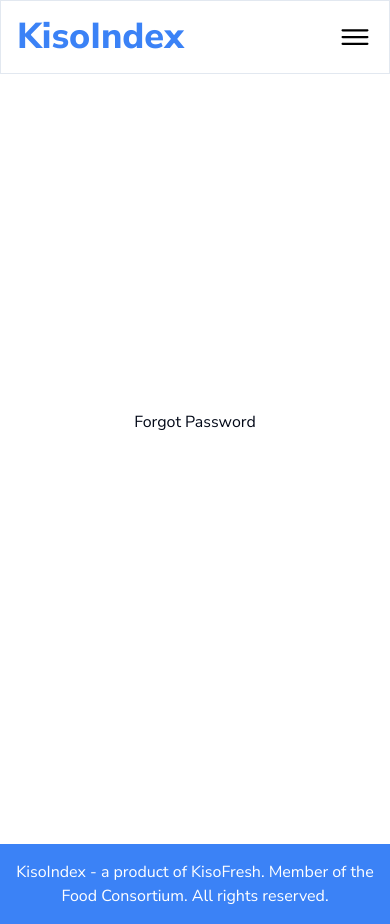
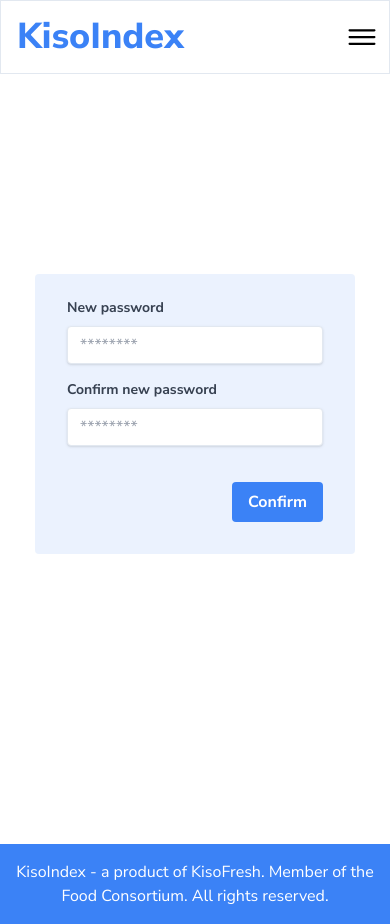
Before and after one commit to OpiniIsaac/kisofresh-frontEnd, a Next.js app: page /forgotpassword in a window 390 px wide. Built offline with nearby package versions, Linux system fonts and the light colour scheme.

Commit message:
added redux to handle state in user login, used redux to handle state of header and user account, added forgot password page, optimised login page,

```diff
--- a/app/(auth)/forgotpassword/page.tsx
+++ b/app/(auth)/forgotpassword/page.tsx
@@ -1,9 +1,61 @@
-import React from 'react'
+"use client";
+
+import { Login } from "@/lib/features/accountHandle/loginSlice";
+import Link from "next/link";
+import React from "react";
+import { useDispatch } from "react-redux";
 
 export default function page() {
+  const dispatch = useDispatch();
   return (
-    <div className='w-screen h-screen flex justify-center items-center'>
-      Forgot Password
+    <div className="w-screen h-screen flex justify-center items-center">
+      <div className="w-full max-w-xs ">
+        <form className="bg-blue-500/10 hover:shadow-md rounded px-8 pt-6 pb-8 mb-4">
+          <div className="mb-4">
+            <label
+              className="block text-gray-700 text-sm font-bold mb-2"
+              htmlFor="new password"
+            >
+              New password
+            </label>
+            <input
+              className="shadow appearance-none border rounded w-full py-2 px-3 text-gray-700 leading-tight focus:outline-none focus:shadow-outline"
+              id="new password"
+              type="password"
+              placeholder="********"
+            />
+          </div>
+          <div className="mb-6">
+            <label
+              className="block text-gray-700 text-sm font-bold mb-2"
+              htmlFor="confirm new password"
+            >
+             Confirm new password
+            </label>
+            <input
+              className="shadow appearance-none border  rounded w-full py-2 px-3 text-gray-700 mb-3 leading-tight focus:outline-none focus:shadow-outline"
+              id="confirm new password"
+              type="password"
+              placeholder="********"
+            />
+          </div>
+          <div className="flex justify-end w-full">
+            <button
+              className="bg-blue-500 hover:bg-blue-700 text-white font-bold py-2 px-4 rounded focus:outline-none focus:shadow-outline"
+              type="button"
+              onClick={() => dispatch(Login())}
+            >
+              Confirm
+            </button>
+            {/* <Link
+              className="inline-block align-baseline font-bold text-sm text-blue-500 hover:text-blue-800"
+              href="/forgotpassword"
+            >
+              Forgot Password?
+            </Link> */}
+          </div>
+        </form>
+      </div>
     </div>
-  )
+  );
 }
--- a/app/(auth)/login/page.tsx
+++ b/app/(auth)/login/page.tsx
@@ -1,7 +1,12 @@
+"use client";
+
+import { Login } from "@/lib/features/accountHandle/loginSlice";
 import Link from "next/link";
 import React from "react";
+import { useDispatch } from "react-redux";
 
 export default function page() {
+  const dispatch = useDispatch();
   return (
     <div className="w-screen h-screen flex justify-center items-center">
       <div className="w-full max-w-xs ">
@@ -38,6 +43,7 @@ export default function page() {
             <button
               className="bg-blue-500 hover:bg-blue-700 text-white font-bold py-2 px-4 rounded focus:outline-none focus:shadow-outline"
               type="button"
+              onClick={() => dispatch(Login())}
             >
               Sign In
             </button>
@@ -48,6 +54,13 @@ export default function page() {
               Forgot Password?
             </Link>
           </div>
+          <div className="flex justify-center pt-6 text-sm">
+            Don't have an account?
+            <span className="hover:underline hover:cursor-pointer">
+              {" "}
+              SignUp
+            </span>
+          </div>
         </form>
       </div>
     </div>
--- a/app/PriceAnalysis&Tracking/layout.tsx
+++ b/app/PriceAnalysis&Tracking/layout.tsx
@@ -8,7 +8,7 @@ export default function layout({ children }: { children: React.ReactNode }) {
       <Container>
         <div className="flex">
           <SideNav />
-          <div className="w-full mt-32 md:mt-20 mb-10 rounded-lg mx-0 md:ms-64 border bg-blue-500/5">
+          <div className="w-full mt-32 md:mt-20 mb-10 md:mb-20 rounded-lg mx-0 md:ms-64 border bg-blue-500/5">
             {children}
           </div>
         </div>
--- /dev/null
+++ b/app/StoreProvider.tsx
@@ -0,0 +1,17 @@
+"use client";
+import { useRef } from "react";
+import { Provider } from "react-redux";
+import { makeStore, AppStore } from "../lib/store";
+
+export default function StoreProvider({
+  children,
+}: {
+  children: React.ReactNode;
+}) {
+  const storeRef = useRef<AppStore>();
+  if (!storeRef.current) {
+    storeRef.current = makeStore()
+  }
+
+  return <Provider store={storeRef.current}>{children}</Provider>;
+}
--- a/app/layout.tsx
+++ b/app/layout.tsx
@@ -3,6 +3,7 @@ import { Nunito_Sans } from "next/font/google";
 import "./globals.css";
 import Header from "../components/Header";
 import Footer from "../components/Footer";
+import StoreProvider from "./StoreProvider";
 
 
 const inter = Nunito_Sans({ subsets: ["latin"] });
@@ -18,6 +19,7 @@ export default function RootLayout({
   children: React.ReactNode;
 }>) {
   return (
+    <StoreProvider>
       <html lang="en">
         <body className={inter.className}>
           <Header />
@@ -25,5 +27,6 @@ export default function RootLayout({
           <Footer />
         </body>
       </html>
+    </StoreProvider>
   );
 }
--- a/components/Header.tsx
+++ b/components/Header.tsx
@@ -6,11 +6,16 @@ import Link from "next/link";
 import clsx from "clsx";
 import { usePathname } from "next/navigation";
 import { IoIosMenu } from "react-icons/io";
+import { SlUser } from "react-icons/sl";
 import {
   DropdownMenu,
   DropdownMenuContent,
   DropdownMenuTrigger,
 } from "@/components/ui/dropdown-menu";
+import { RootState } from "@/lib/store";
+import { useDispatch, useSelector } from "react-redux";
+import { Login, Logout } from "@/lib/features/accountHandle/loginSlice";
+import { Divide } from "lucide-react";
 
 interface NavLink {
   title: string;
@@ -33,9 +38,12 @@ export default function Header() {
   const [isScrolled, setisScrolled] = useState(false);
   const [isOpen, setIsOpen] = useState(false);
 
-  const handleOpen = () =>{
+  const islogged = useSelector((state: RootState) => state.LoginState.value);
+  const dispatch = useDispatch();
+
+  const handleOpen = () => {
     setIsOpen(true);
-  }
+  };
 
   useEffect(() => {
     const handleScroll = () => {
@@ -94,10 +102,36 @@ export default function Header() {
                 ))}
               </nav>
               {/*The button below will navigate to the auth route on which the user will find login page, no need for signup button as there will be option to sign up on login page, two buttons looked ugly  */}
+
+              {islogged ? (
+                <DropdownMenu>
+                  <DropdownMenuTrigger asChild>
+                    <button>
+                      <div
+                        className={`${"text-xl flex-col ps-5 items-center hidden md:flex "}`}
+                      >
+                        <SlUser />
+                        <div className="text-sm">Account</div>
+                      </div>
+                    </button>
+                  </DropdownMenuTrigger>
+                  <DropdownMenuContent className="max-w-60">
+                    <div>
+                      <br />
+                      <h1>Profile</h1><br />
+                      <p>Lorem ipsum dolor sit amet, consectetur adipisicing elit. Quidem, unde vitae! Ipsa aspernatur amet laborum omnis, veniam deserunt commodi enim?</p>
+                    </div>
+                    <br />
+                    <div className="flex justify-end"><Button onClick={() => dispatch(Logout())}>Logout</Button></div>
+
+                  </DropdownMenuContent>
+                </DropdownMenu>
+              ) : (
+                <div>
                   <Link href="/login" className="hidden md:block">
                     <div className="bg-white"></div>
                     <Button
-                  className={`"" ${
+                      className={`${
                         isScrolled
                           ? "bg-white text-black hover:bg-blue-700 hover:text-white"
                           : ""
@@ -106,6 +140,8 @@ export default function Header() {
                       Log in
                     </Button>
                   </Link>
+                </div>
+              )}
 
               <DropdownMenu>
                 <DropdownMenuTrigger asChild>
@@ -147,7 +183,15 @@ export default function Header() {
                     ))}
                   </div>
                   <Link href="/login" className="flex justify-end my-4 ">
-                    <Button className="text-lg">Log in</Button>
+                    <Button
+                      onClick={
+                        islogged
+                          ? () => dispatch(Logout())
+                          : () => dispatch(Login())
+                      }
+                    >
+                      {islogged ? <div>Logout</div> : <div>Login</div>}
+                    </Button>
                   </Link>
                 </DropdownMenuContent>
               </DropdownMenu>
--- /dev/null
+++ b/lib/features/accountHandle/loginSlice.ts
@@ -0,0 +1,26 @@
+import { createSlice } from "@reduxjs/toolkit";
+
+export interface LoginState {
+  value: boolean;
+}
+
+const initialState: LoginState = {
+  value: false,
+};
+
+export const loginSlice = createSlice({
+  name: "login",
+  initialState,
+  reducers: {
+    Login: (state) => {
+      state.value = true;
+    },
+    Logout: (state) => {
+      state.value = false;
+    },
+
+  },
+})
+
+export const { Login, Logout } = loginSlice.actions;
+export default loginSlice.reducer;
--- /dev/null
+++ b/lib/hooks.ts
@@ -0,0 +1,5 @@
+import { useDispatch, useSelector, useStore } from "react-redux";
+import type { AppDispatch, AppStore, RootState } from "./store";
+export const useAppDispatch = useDispatch.withTypes<AppDispatch>();
+export const useAppSelector = useSelector.withTypes<RootState>();
+export const useAppStore = useStore.withTypes<AppStore>();
--- /dev/null
+++ b/lib/store.ts
@@ -0,0 +1,17 @@
+import { configureStore } from '@reduxjs/toolkit'
+import loginReducer from '../lib/features/accountHandle/loginSlice'
+export const makeStore = () => {
+    return configureStore({
+        // reducer: {
+        //     counter: counterReducer,
+        // }
+        reducer: {
+            LoginState: loginReducer,
+        }
+    })
+}
+
+export type AppStore = ReturnType<typeof makeStore>
+
+export type RootState = ReturnType<AppStore['getState']>
+export type AppDispatch = AppStore['dispatch']
--- a/package.json
+++ b/package.json
@@ -11,6 +11,7 @@
   "dependencies": {
     "@radix-ui/react-dropdown-menu": "^2.0.6",
     "@radix-ui/react-slot": "^1.0.2",
+    "@reduxjs/toolkit": "^2.2.3",
     "class-variance-authority": "^0.7.0",
     "clsx": "^2.1.0",
     "embla-carousel-autoplay": "^8.0.2",
@@ -22,6 +23,7 @@
     "react": "^18",
     "react-dom": "^18",
     "react-icons": "^5.1.0",
+    "react-redux": "^9.1.2",
     "tailwind-merge": "^2.2.2",
     "tailwindcss-animate": "^1.0.7"
   },
```
Also changed, not shown: app/page.tsx (+10 -8 lines), components/p&a/SideNav.tsx (+1 -9 lines), 1 other file (tests, documents, lock files or other folders). Lines whose indentation alone changed are shown as unchanged.
